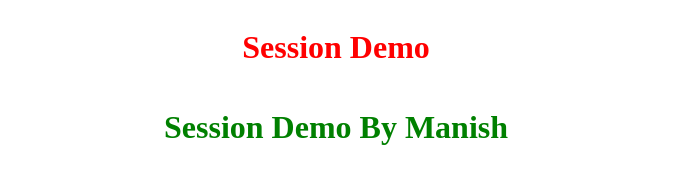
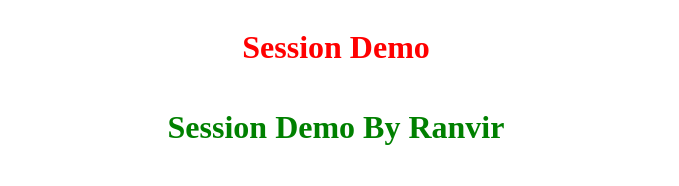
Before and after one commit to ranvirgorai/session-demo, a plain HTML site: page index.html in a window 1280 px wide. Shown: the top 186 px of the page, without its empty margins (304-983 px from the left). Drawn offline with Linux system fonts and the light colour scheme.

Commit message:
heading 2 texted updated

```diff
--- a/index.html
+++ b/index.html
@@ -6,7 +6,7 @@
     </head>
     <body>
         <h1>Session Demo</h1>
-        <h1 id="heading" >Session Demo By Manish</h1>
+        <h1 id="heading" >Session Demo By Ranvir</h1>
         <h1 class="heading" >Session Demo</h1>
         <img class="imageBanner" src="./assets/images/spectrum.png"/>
         <figure>
```
